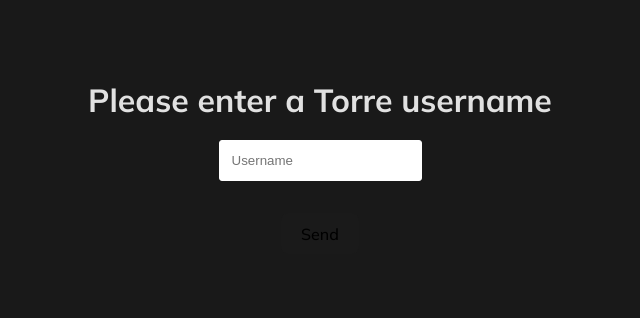
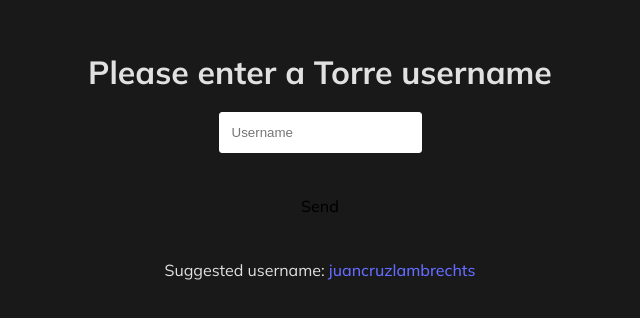
Before and after one commit to CatBoxy/torre-test, a React (Vite) app: page / in a window 1280 px wide. Shown: the part 242-560 px from the top of the page, without its empty margins (320-960 px from the left). Built offline with nearby package versions, Linux system fonts and the light colour scheme.

Commit message:
added placeholder picture

```diff
--- a/src/components/views/Login/Login.jsx
+++ b/src/components/views/Login/Login.jsx
@@ -1,6 +1,6 @@
 import React from 'react';
 import { useFormik } from "formik";
-import { useNavigate } from 'react-router-dom';
+import { useNavigate, Link } from 'react-router-dom';
 import axios from 'axios';
 import './Login.styles.css';
 import * as Yup from 'yup';
@@ -20,7 +20,6 @@
     const validationSchema = () =>
         Yup.object().shape({
             userName: Yup.string()
-                .min(4, "Minimum required characters: 4")
                 .required(required),
         })
 
@@ -32,7 +31,6 @@
             try {
                 const response = await axios.get(`https://torre-back-ke73uobv6q-uc.a.run.app/api/user/${userName}`);
                 if (response.status === 200) {
-                    console.log(response)
                     navigate(`/user/${userName}`, { replace: true });
                     return
                 }
@@ -67,6 +65,9 @@
                     <div>
                         <button type="submit">Send</button>
                     </div>
+                    <div className='suggested'>
+                        <p>Suggested username: <Link to="/user/juancruzlambrechts" id='juancruzlambrechts'>juancruzlambrechts</Link></p>
+                    </div>
                 </form>
             </div>
         </>
--- a/src/components/views/Login/Login.styles.css
+++ b/src/components/views/Login/Login.styles.css
@@ -12,8 +12,10 @@
     display: flex;
     justify-content: center;
     flex-direction: column;
-    align-items: center;
-    margin-bottom: 32px;
+    align-items: center;height: 65px;
+    display: flex;
+    justify-content: flex-start;
+    margin-bottom: 8px;
 }
 
 #inputField > input {
@@ -21,3 +23,7 @@
     border-radius: 3px;
     border: solid 1px #FFFFFF;
 }
+
+.suggested{
+    margin-top:32px
+}
--- a/src/components/views/User/User.jsx
+++ b/src/components/views/User/User.jsx
@@ -3,12 +3,13 @@
 import Header from '../../header/Header';
 import { useParams } from "react-router-dom";
 import './User.styles.css'
+import placeholder from '../../../assets/img/placeholder.png'
 
 // const { VITE_APP_API_BIO_ENDPOINT } = import.meta.env;
 
 const User = (props) => {
 
-    const [userData, setUserData] = useState();
+    const [userData, setUserData] = useState(null);
     const [strengths, setStrengths] = useState();
     const [loading, setLoading] = useState(true);
     const [error, setError] = useState(null);
@@ -55,7 +56,7 @@
             <main id='user'>
                 <div className='mainLayout'>
                     <div className='avatar'>
-                        <img className='avatarImage' src={userData?.person.picture} alt="avatarPicture" />
+                        <img className='avatarImage' src={userData.person.picture ? userData.person.picture : placeholder} alt="avatarPicture" />
                         <h2 className='avatarName'>{userData?.person.name}</h2>
                     </div>
                     <div className='skills'>
--- a/src/index.css
+++ b/src/index.css
@@ -44,7 +44,7 @@
   font-size: 1em;
   font-weight: 500;
   font-family: inherit;
-  background-color: #1a1a1a;
+  background-color: rgb(25, 25, 25);
   cursor: pointer;
   transition: border-color 0.25s;
 }
```
Also changed, not shown: src/assets/img/placeholder.png (added).
